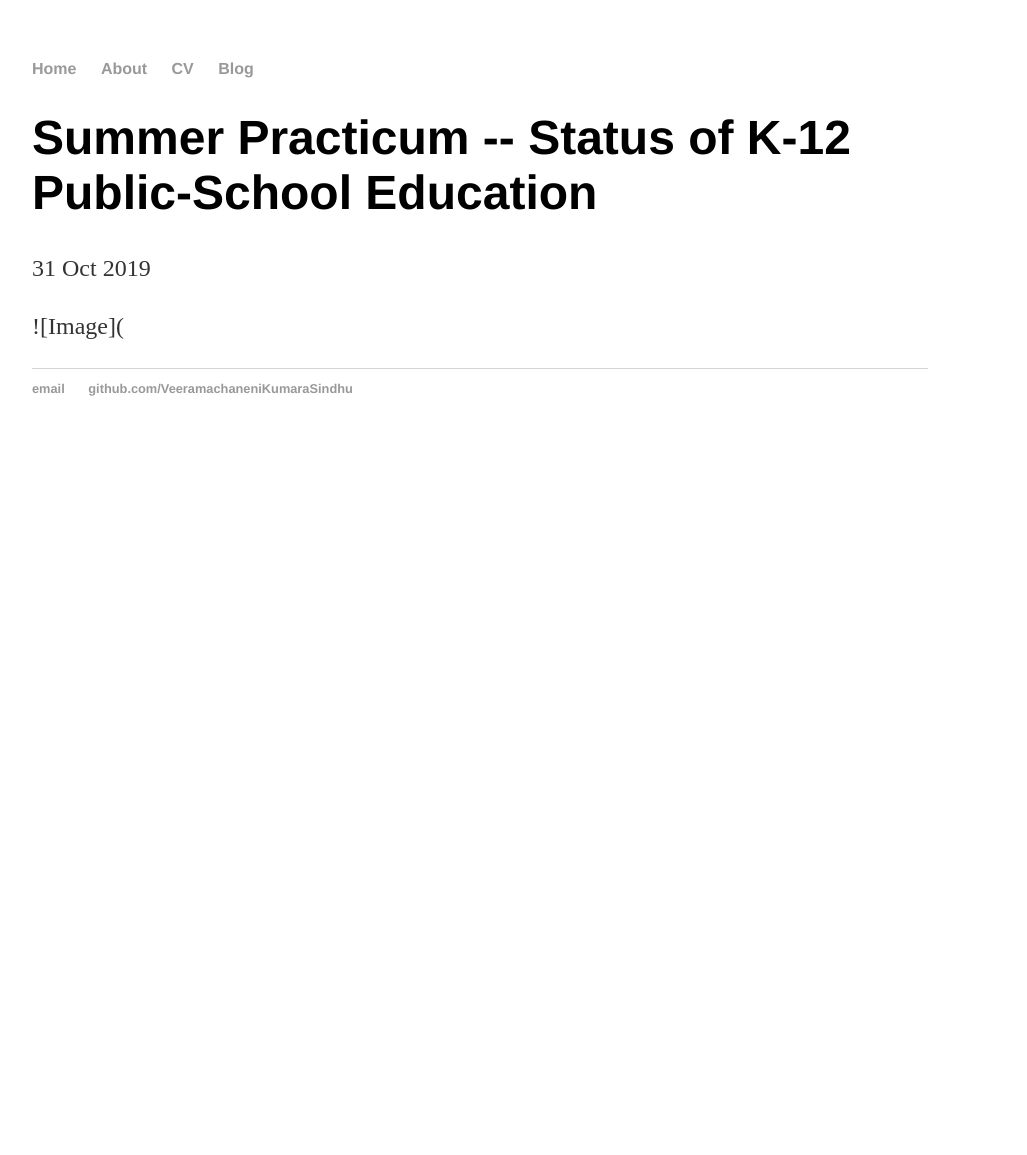
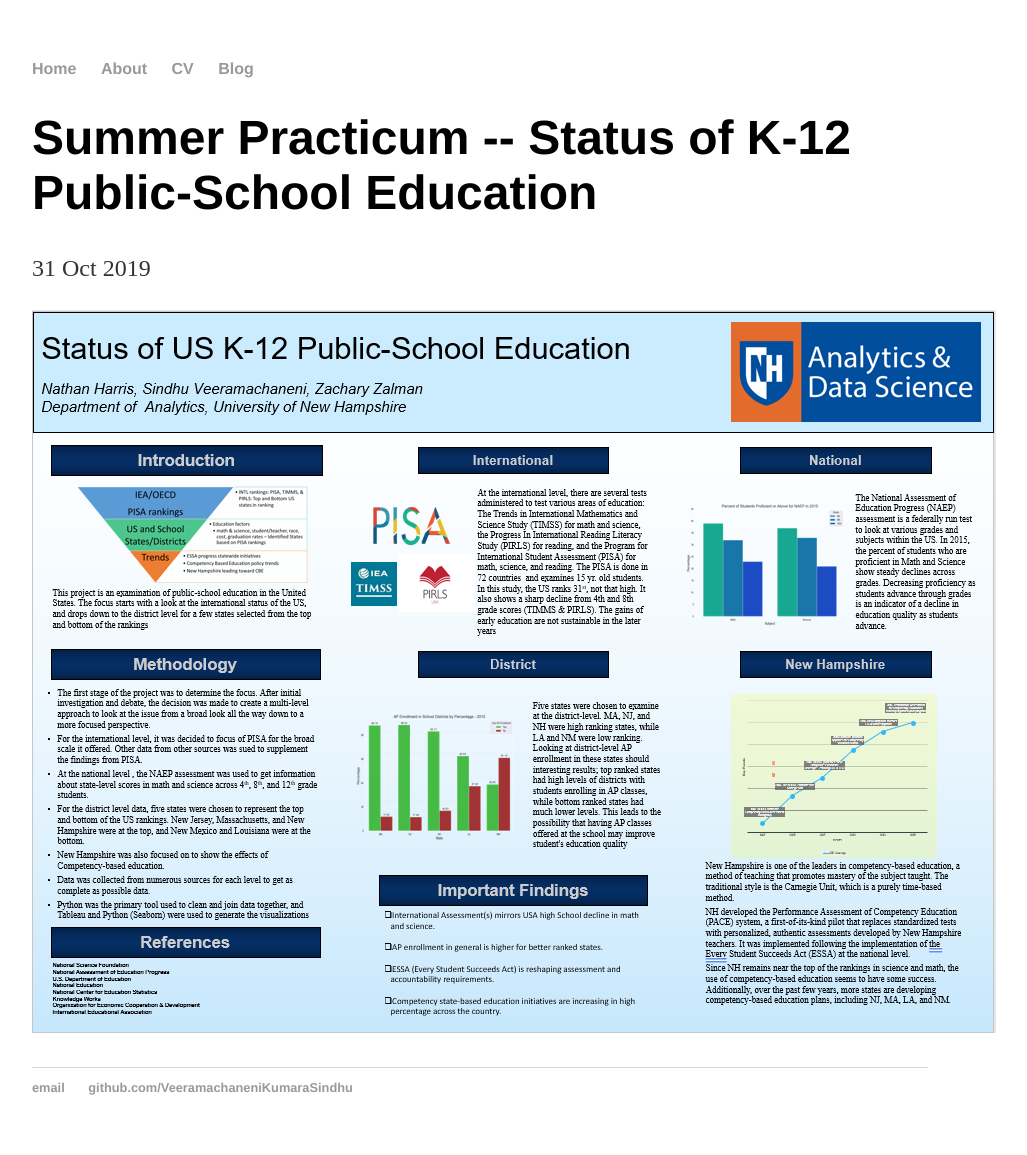
Before and after one commit to VeeramachaneniKumaraSindhu/VeeramachaneniKumaraSindhu.github.io, a Jekyll site: the page built from _posts/2019-10-31-Summer Practicum-post.md, in a window 1280 px wide. Shown: the whole page, without its empty margins (160-1187 px from the left). Built offline with Jekyll 4.4.1, drawn with Linux system fonts in a browser that asks for light colours; before the commit the page ends 900 px from its top, so only the background shows below that.

Commit message:
Update 2019-10-31-Summer Practicum-post.md

```diff
--- a/_posts/2019-10-31-Summer Practicum-post.md
+++ b/_posts/2019-10-31-Summer Practicum-post.md
@@ -5,4 +5,4 @@ date: 2019-10-31
 ---
 
 
-![Image](
+![Image](https://github.com/VeeramachaneniKumaraSindhu/VeeramachaneniKumaraSindhu.github.io/blob/master/images/Summer_Practicum.PNG?raw=true)
```
